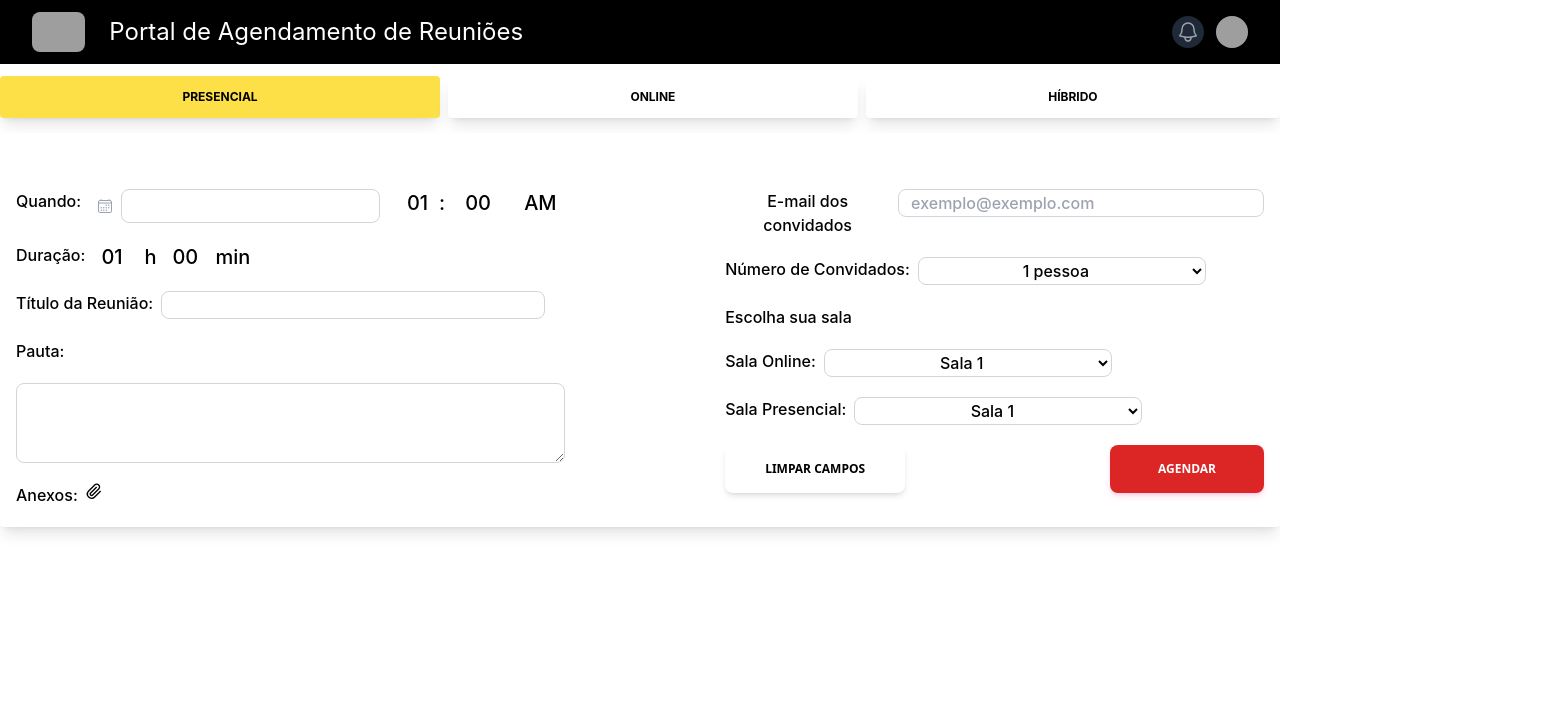
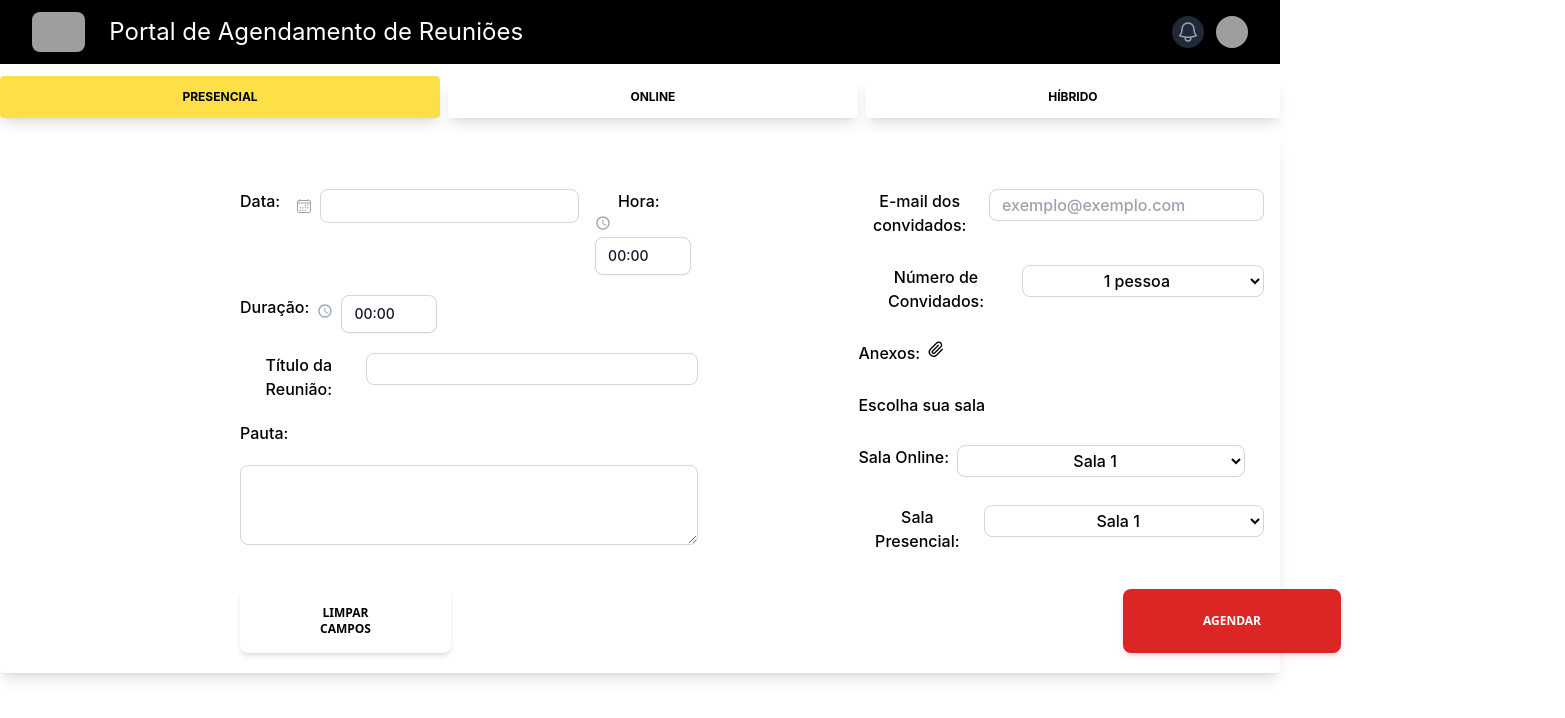
Before and after one commit to m-u-l-a-s/API-SIATT, a React (Vite) app in the folder frontend/: page / in a window 1280 px wide. Shown: the top 718 px of the page, 1565 px wide, since content can reach past the window. Built offline with nearby package versions, Linux system fonts and the light colour scheme; grey boxes are pictures that could not be loaded.

Commit message:
:dizzy: style refactor Formulário Online e Presencial

```diff
--- /dev/null
+++ b/frontend/src/components/ButtonsForms.tsx
@@ -0,0 +1,28 @@
+const ButtonsForms = () => {
+     return (
+         <div className="flex justify-between mt-9 text-black font-medium  px-56">
+
+             <button
+                 className="rounded-lg bg-white border-gray-500 py-4 px-20 font-sans text-xs font-bold uppercase
+                 text-black shadow-md transition-all hover:shadow-lg hover:shadow-gray-500
+                 focus:opacity-[0.85] focus:shadow-none active:opacity-[0.85] active:shadow-none
+                 disabled:pointer-events-none disabled:opacity-50 disabled:shadow-none mr-72"
+                 data-ripple-light="true"
+             >
+                 Limpar Campos
+             </button>
+
+             <button
+                 className="rounded-lg bg-red-600 py-4 px-20 font-sans text-xs font-bold uppercase
+                 text-white shadow-md shadow-pink-500/20 transition-all hover:shadow-lg
+                 hover:shadow-pink-500/40 focus:opacity-[0.85] focus:shadow-none active:opacity-[0.85]
+                 active:shadow-none disabled:pointer-events-none disabled:opacity-50 disabled:shadow-none ml-96"
+                 data-ripple-light="true"
+             >
+                 Agendar
+             </button>
+         </div>
+     );
+ };
+
+ export default ButtonsForms;
--- a/frontend/src/pages/FormularioOnline.tsx
+++ b/frontend/src/pages/FormularioOnline.tsx
@@ -1,3 +1,4 @@
+import ButtonsForms from "../components/ButtonsForms";
 import CalendarPicker from "../components/DateCalendar";
 import TimeChoser from "../components/TimeChoser";
 import { GrAttachment } from "react-icons/gr";
@@ -6,28 +7,34 @@ const FormularioOnline = () => {
 
     return (
 
-        <div className="flex items-start justify-center mt-9 text-black font-medium">
+        <div className="flex flex-col items-start justify-center mt-9 text-black font-medium">
 
-            <form action="" className="flex  justify-center space-x-40">
-                <div className="space-y-5 ">
+            <form action="" className="flex  justify-center space-x-40 ml-36">
+                <div className="space-y-5 ml-20">
 
-                    <div className="flex items-start space-x-4">
-                        <label htmlFor="">Quando:</label>
-                        <CalendarPicker /> {/* CHAMANDO DATA PICKER?  */}
-                        <TimeChoser />
+                    <div className="flex justify-between">
+                        <div className="flex items-start space-x-4">
+                            <label htmlFor="">Data:</label>
+                            <CalendarPicker /> {/* CHAMANDO DATA PICKER?  */}
+                        </div>
+
+                        <div className="ml-4">
+                            <label htmlFor="" className="pr-4">Hora:</label>
+                            <TimeChoser />
+                        </div>
                     </div>
 
                     <div className="flex items-start space-x-2">
 
                         <label>Duração:</label>
-                            <TimeChoser/>
+                        <TimeChoser />
 
                     </div>
 
 
                     <div className="flex items-start space-x-2">
                         <label>Título da Reunião:</label>
-                        <input className="border bg-white border-gray-300 rounded-lg px-3  w-96 h-7 focus:outline-none focus:border-gray-500 focus:ring-gray-400 " type="text" />
+                        <input className="border bg-white border-gray-300 rounded-lg px-3  w-96 h-8 focus:outline-none focus:border-gray-500 focus:ring-gray-400 " type="text" />
                     </div>
 
 
@@ -39,31 +46,18 @@ const FormularioOnline = () => {
                         <textarea className="border bg-white border-gray-300 rounded-lg px-3 py-2 w-full h-20 focus:outline-none focus:border-gray-500 focus:ring-gray-400" />
                     </div>
 
+                </div>
+
+                <div className="space-y-7 ml-10">
+
+                    <div className="flex items-start space-x-2" >
+                        <label htmlFor=""> E-mail dos convidados: </label>
+                        <input placeholder="exemplo@exemplo.com" className="border bg-white border-gray-300 rounded-lg px-3 w-72 h-8 focus:outline-none focus:border-gray-500 focus:ring-gray-400 " type="text"/>
+                    </div>
 
                     <div className="flex items-start space-x-2">
                         <label htmlFor="">Anexos:</label>
                         <button><GrAttachment /></button>
-                    </div>
-
-                </div>
-
-                <div className="space-y-5">
-
-                    <div className="flex items-start space-x-2" >
-                        <label htmlFor=""> E-mail dos convidados </label>
-                        <input placeholder="exemplo@exemplo.com" className="border bg-white border-gray-300 rounded-lg px-3  w-96 h-7 focus:outline-none focus:border-gray-500 focus:ring-gray-400 " type="text" />
-                    </div>
-
-
-                    <div className="flex items-start space-x-2">
-                        <label htmlFor="">Número de Convidados:</label>
-                        <select name="cars" id="cars" className="text-center border bg-white border-gray-300 rounded-lg w-72 h-7 focus:outline-none focus:border-gray-500 focus:ring-gray-400">
-                            <option value="volvo"> 1 pessoa </option>
-                            <option value="saab"> Até 4 pessoas</option>
-                            <option value="opel"> Até 10 essoas</option>
-                            <option value="audi"> Até 13 pessoas</option>
-                            <option value="audi"> Até 25 pessoas</option>
-                        </select>
                     </div>
 
 
@@ -73,52 +67,33 @@ const FormularioOnline = () => {
 
                     <div className="flex items-start space-x-2">
                         <label> Sala Online:</label>
-                        <select name="cars" id="cars" className="text-center border bg-white border-gray-300 rounded-lg w-72 h-7 focus:outline-none focus:border-gray-500 focus:ring-gray-400">
-                            <option value="volvo">Sala 1</option>
+                        <select name="salas" id="salas" className="text-center border bg-white border-gray-300 rounded-lg w-72 h-8 focus:outline-none focus:border-gray-500 focus:ring-gray-400">
+                            <option value="sala1">Sala 1</option>
+                            <option value="sala2">Sala 2</option>
+                            <option value="sala3">Sala 3</option>
+                            <option value="sala4">Sala 4</option>
+                        </select>
+                    </div>
+
+                    <div className="flex items-start space-x-2">
+                        <label >Sala Presencial:</label>
+                        <select name="cars" id="cars" className="text-center border bg-white border-gray-300 rounded-lg w-72 h-8 focus:outline-none focus:border-gray-500 focus:ring-gray-400">
+                            <option className="" value="volvo">Sala 1</option>
                             <option value="saab">Sala 2</option>
                             <option value="opel">Sala 3</option>
                             <option value="audi">Sala 4</option>
                         </select>
                     </div>
-                    <div className="flex items-start space-x-2">
-                        <label >Sala Presencial:</label>
-                        <select name="cars" id="cars" className="text-center border bg-white border-gray-300 rounded-lg w-72 h-7 focus:outline-none focus:border-gray-500 focus:ring-gray-400">
-                            <option className="" value="volvo">Sala 1</option>
-                            <option value="saab">Sala 2</option>
-                            <option value="opel">Sala 3</option>
-                            <option value="audi">Sala 4</option>
-                        </select>
-
-
-                    </div>
-
-                    <div className=" flex justify-between">
-                        <button
-                            className="middle none center rounded-lg bg-white border-gray-500 py-4 px-10 font-sans text-xs font-bold uppercase
-                         text-black shadow-md transition-all hover:shadow-lg
-                         hover:shadow-gray-500 focus:opacity-[0.85] focus:shadow-none active:opacity-[0.85]
-                         active:shadow-none disabled:pointer-events-none disabled:opacity-50 disabled:shadow-none"
-                            data-ripple-light="true"
-                        >Limpar Campos
-                        </button>
-
-                        <button
-                            className="middle none center rounded-lg bg-red-600 py-4 px-12 font-sans text-xs font-bold uppercase
-                         text-white shadow-md shadow-pink-500/20 transition-all hover:shadow-lg
-                         hover:shadow-pink-500/40 focus:opacity-[0.85] focus:shadow-none active:opacity-[0.85]
-                         active:shadow-none disabled:pointer-events-none disabled:opacity-50 disabled:shadow-none"
-                            data-ripple-light="true"
-                        >
-                            Agendar
-                        </button>
-                    </div>
 
                 </div>
             </form>
 
+            <ButtonsForms />
+
         </div>
 
     );
+
 };
 
 export default FormularioOnline;
--- a/frontend/src/pages/FormularioPresencial.tsx
+++ b/frontend/src/pages/FormularioPresencial.tsx
@@ -1,101 +1,40 @@
+import ButtonsForms from "../components/ButtonsForms";
 import CalendarPicker from "../components/DateCalendar";
+import TimeChoser from "../components/TimeChoser";
 import { GrAttachment } from "react-icons/gr";
 
-const FormularioPresencial = () => {
+const FormularioPresencial  = () => {
 
     return (
 
-        <div className="flex items-start justify-center mt-9 text-black font-medium">
+        <div className="flex flex-col items-start justify-center mt-9 text-black font-medium">
 
-            <form action="" className="flex  justify-center space-x-40">
+            <form action="" className="flex  justify-center space-x-40 ml-36">
+                <div className="space-y-5 ml-20">
 
-                <div className="space-y-5 ">
+                    <div className="flex justify-between">
                         <div className="flex items-start space-x-4">
-                        <label htmlFor="">Quando:</label>
-
-                        <CalendarPicker/> {/* CHAMANDO DATA PICKER?  */}
-
-                        <div className="flex ">
-                            <select name="hours" className="text-center bg-transparent text-xl px-2 appearance-none outline-none cursor-pointer">
-                                <option value="1" className="text-center">01</option>
-                                <option value="2">02</option>
-                                <option value="3">03</option>
-                                <option value="4">04</option>
-                                <option value="5">05</option>
-                                <option value="6">06</option>
-                                <option value="7">07</option>
-                                <option value="8">08</option>
-                                <option value="9">09</option>
-                                <option value="10">10</option>
-                                <option value="11">11</option>
-                                <option value="12">12</option>
-                            </select>
-                            <span className="text-xl mr-3">:</span>
-                            <select name="minutes" className="bg-transparent text-xl px-2 appearance-none outline-none mr-4 cursor-pointer">
-                                <option value="0">00</option>
-                                <option value="30">05</option>
-                                <option value="30">10</option>
-                                <option value="30">15</option>
-                                <option value="30">20</option>
-                                <option value="30">25</option>
-                                <option value="30">30</option>
-                                <option value="30">35</option>
-                                <option value="30">40</option>
-                                <option value="30">45</option>
-                                <option value="30">50</option>
-                                <option value="30">55</option>
-                            </select>
-                            <select name="ampm" className="bg-transparent text-xl px-2 appearance-none outline-none cursor-pointer">
-                                <option value="am">AM</option>
-                                <option value="pm">PM</option>
-                            </select>
+                            <label htmlFor="">Data:</label>
+                            <CalendarPicker /> {/* CHAMANDO DATA PICKER?  */}
                         </div>
 
-
+                        <div className="ml-4">
+                            <label htmlFor="" className="pr-4">Hora:</label>
+                            <TimeChoser />
+                        </div>
                     </div>
 
                     <div className="flex items-start space-x-2">
 
                         <label>Duração:</label>
-                        <select name="hours" className="bg-transparent text-xl px-2 middle none center appearance-none outline-none cursor-pointer">
-                            <option value="1">01</option>
-                            <option value="2">02</option>
-                            <option value="3">03</option>
-                            <option value="4">04</option>
-                            <option value="5">05</option>
-                            <option value="6">06</option>
-                            <option value="7">07</option>
-                            <option value="8">08</option>
-                            <option value="9">09</option>
-                            <option value="10">10 </option>
-                            <option value="11">11 </option>
-                            <option value="12">12 </option>
-                        </select>
-                        <span className="text-xl mr-3">h</span>
-
-                        <select name="minutes" className="bg-transparent text-xl px-2 appearance-none outline-none mr-4 cursor-pointer">
-                            <option value="0">00</option>
-                            <option value="30">05</option>
-                            <option value="30">10</option>
-                            <option value="30">15</option>
-                            <option value="30">20</option>
-                            <option value="30">25</option>
-                            <option value="30">30</option>
-                            <option value="30">35</option>
-                            <option value="30">40</option>
-                            <option value="30">45</option>
-                            <option value="30">50</option>
-                            <option value="30">55</option>
-                        </select>
-                        <span className="text-xl mr-3">min</span>
-
+                        <TimeChoser />
 
                     </div>
 
 
                     <div className="flex items-start space-x-2">
                         <label>Título da Reunião:</label>
-                        <input className="border bg-white border-gray-300 rounded-lg px-3  w-96 h-7 focus:outline-none focus:border-gray-500 focus:ring-gray-400 " type="text" />
+                        <input className="border bg-white border-gray-300 rounded-lg px-3  w-96 h-8 focus:outline-none focus:border-gray-500 focus:ring-gray-400 " type="text" />
                     </div>
 
 
@@ -107,31 +46,31 @@ const FormularioPresencial = () => {
                         <textarea className="border bg-white border-gray-300 rounded-lg px-3 py-2 w-full h-20 focus:outline-none focus:border-gray-500 focus:ring-gray-400" />
                     </div>
 
-
-                    <div className="flex items-start space-x-2">
-                        <label htmlFor="">Anexos:</label>
-                        <button><GrAttachment /></button>
                 </div>
 
-                </div>
-
-                <div className="space-y-5">
+                <div className="space-y-7 ml-10">
 
                     <div className="flex items-start space-x-2" >
-                    <label htmlFor=""> E-mail dos convidados </label>
-                    <input placeholder="exemplo@exemplo.com" className="border bg-white border-gray-300 rounded-lg px-3  w-96 h-7 focus:outline-none focus:border-gray-500 focus:ring-gray-400 " type="text" />
+                        <label htmlFor=""> E-mail dos convidados: </label>
+                        <input placeholder="exemplo@exemplo.com" className="border bg-white border-gray-300 rounded-lg px-3 w-72 h-8 focus:outline-none focus:border-gray-500 focus:ring-gray-400 " type="text"/>
                     </div>
 
 
                     <div className="flex items-start space-x-2">
                         <label htmlFor="">Número de Convidados:</label>
-                    <select name="cars" id="cars" className="text-center border bg-white border-gray-300 rounded-lg w-72 h-7 focus:outline-none focus:border-gray-500 focus:ring-gray-400">
-                        <option value="volvo"> 1 pessoa </option>
-                        <option value="saab"> Até 4 pessoas</option>
-                        <option value="opel"> Até 10 essoas</option>
-                        <option value="audi"> Até 13 pessoas</option>
-                        <option value="audi"> Até 25 pessoas</option>
+                        <select name="convidados" id="convidados" className="text-center border bg-white border-gray-300 rounded-lg w-72 h-8 focus:outline-none focus:border-gray-500 focus:ring-gray-400">
+                            <option value="quant1"> 1 pessoa </option>
+                            <option value="quant2"> Até 4 pessoas</option>
+                            <option value="quant3"> Até 10 essoas</option>
+                            <option value="quant4"> Até 13 pessoas</option>
+                            <option value="quant5"> Até 25 pessoas</option>
                         </select>
+                    </div>
+
+
+                    <div className="flex items-start space-x-2">
+                        <label htmlFor="">Anexos:</label>
+                        <button><GrAttachment /></button>
                     </div>
 
 
@@ -141,54 +80,34 @@ const FormularioPresencial = () => {
 
                     <div className="flex items-start space-x-2">
                         <label> Sala Online:</label>
-                    <select name="cars" id="cars" className="text-center border bg-white border-gray-300 rounded-lg w-72 h-7 focus:outline-none focus:border-gray-500 focus:ring-gray-400">
-                        <option value="volvo">Sala 1</option>
+                        <select name="salas" id="salas" className="text-center border bg-white border-gray-300 rounded-lg w-72 h-8 focus:outline-none focus:border-gray-500 focus:ring-gray-400">
+                            <option value="sala1">Sala 1</option>
+                            <option value="sala2">Sala 2</option>
+                            <option value="sala3">Sala 3</option>
+                            <option value="sala4">Sala 4</option>
+                        </select>
+                    </div>
+
+                    <div className="flex items-start space-x-2">
+                        <label >Sala Presencial:</label>
+                        <select name="cars" id="cars" className="text-center border bg-white border-gray-300 rounded-lg w-72 h-8 focus:outline-none focus:border-gray-500 focus:ring-gray-400">
+                            <option className="" value="volvo">Sala 1</option>
                             <option value="saab">Sala 2</option>
                             <option value="opel">Sala 3</option>
                             <option value="audi">Sala 4</option>
                         </select>
                     </div>
-                <div className="flex items-start space-x-2">
-                    <label >Sala Presencial:</label>
-                    <select name="cars" id="cars" className="text-center border bg-white border-gray-300 rounded-lg w-72 h-7 focus:outline-none focus:border-gray-500 focus:ring-gray-400">
-                        <option  className="" value="volvo">Sala 1</option>
-                        <option value="saab">Sala 2</option>
-                        <option value="opel">Sala 3</option>
-                        <option value="audi">Sala 4</option>
-                    </select>
-
 
                 </div>
+            </form>
 
-                <div className=" flex justify-between">
-                   <button
-                        className="middle none center rounded-lg bg-white border-gray-500 py-4 px-10 font-sans text-xs font-bold uppercase
-                        text-black shadow-md transition-all hover:shadow-lg
-                        hover:shadow-gray-500 focus:opacity-[0.85] focus:shadow-none active:opacity-[0.85]
-                        active:shadow-none disabled:pointer-events-none disabled:opacity-50 disabled:shadow-none"
-                        data-ripple-light="true"
-                   >Limpar Campos
-                   </button>
-
-                   <button
-                        className="middle none center rounded-lg bg-red-600 py-4 px-12 font-sans text-xs font-bold uppercase
-                        text-white shadow-md shadow-pink-500/20 transition-all hover:shadow-lg
-                        hover:shadow-pink-500/40 focus:opacity-[0.85] focus:shadow-none active:opacity-[0.85]
-                        active:shadow-none disabled:pointer-events-none disabled:opacity-50 disabled:shadow-none"
-                        data-ripple-light="true"
-                   >
-                   Agendar
-                   </button>
-
-                </div>
-
-                </div>
-
-            </form>
+            <ButtonsForms />
 
         </div>
 
     );
+
 };
 
+
  export default FormularioPresencial;
```
Also changed, not shown: frontend/src/components/Calendar.tsx (+9 -5 lines). Lines whose indentation alone changed are shown as unchanged.
